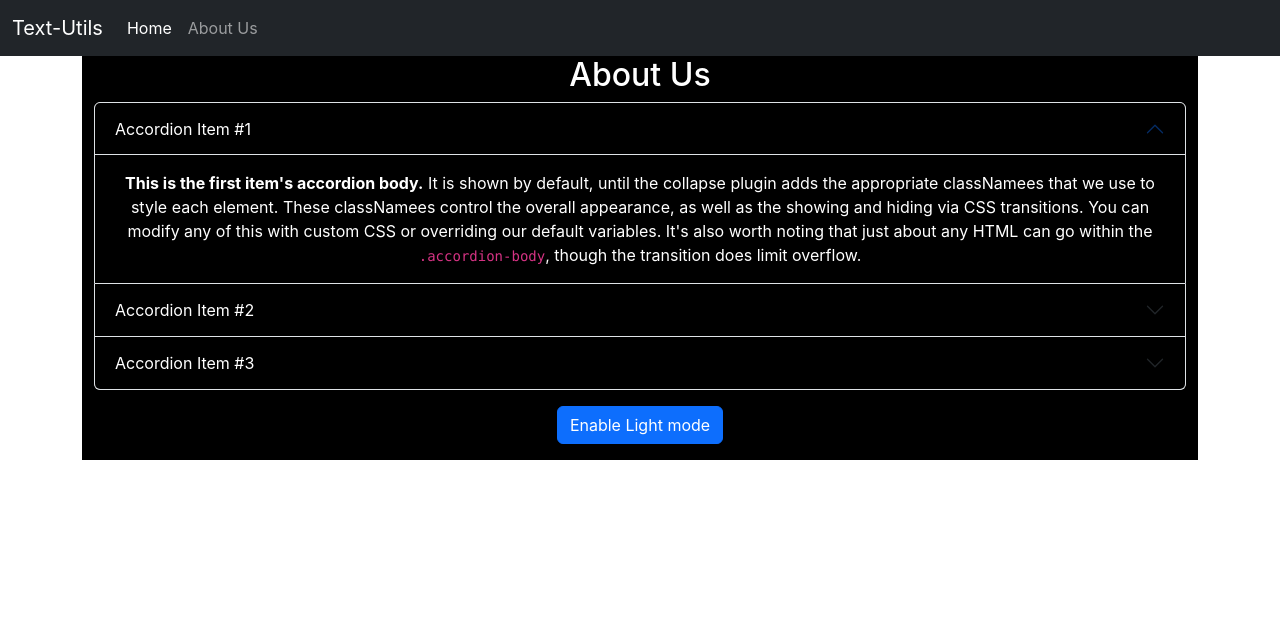
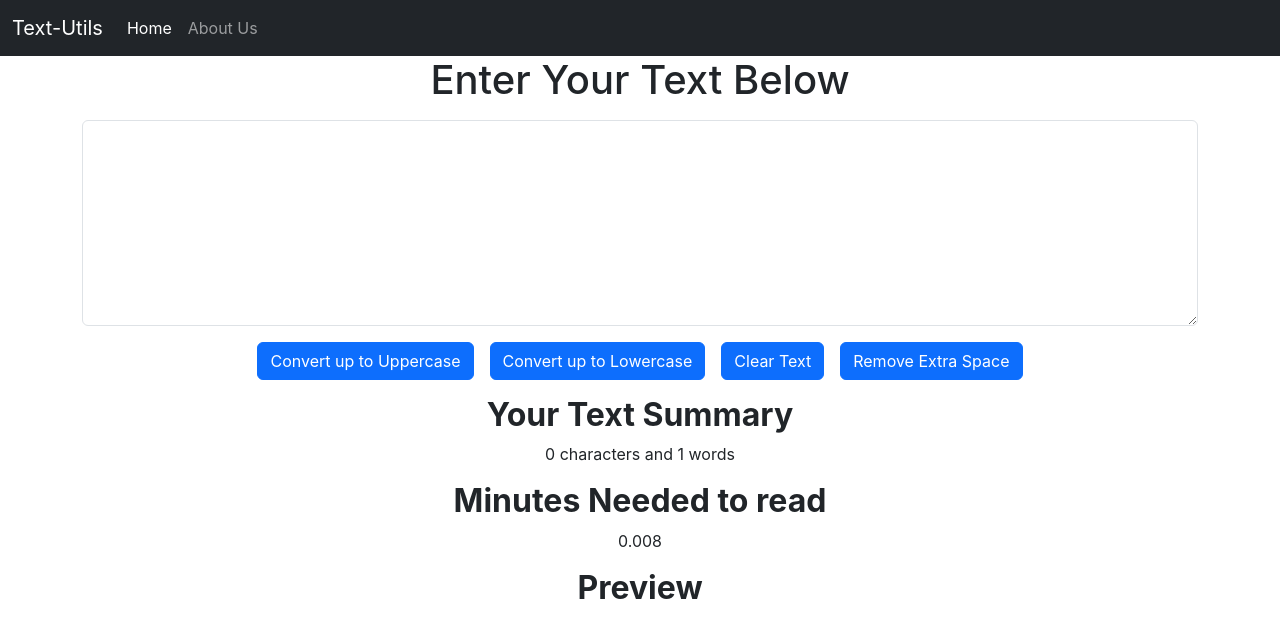
Before and after one commit to TahaAkber/TextUtils, a React (Create React App) app in the folder textutils/my-app/: page / in a window 1280 px wide. Shown: the top 638 px of the page. Built offline with nearby package versions, Linux system fonts and the light colour scheme.

Commit message:
textbar update

```diff
--- a/textutils/my-app/src/App.js
+++ b/textutils/my-app/src/App.js
@@ -7,8 +7,8 @@ function App() {
     <div className="App">
       <Navigationbar title="Text-Utils" about="About Us" />
       <div className="container">
-        {/* <Textform heading="Enter Your Text Below" /> */}
-        <About />
+        <Textform heading="Enter Your Text Below" />
+        {/* <About /> */}
       </div>
     </div>
   );
--- a/textutils/my-app/src/components/Textbar.js
+++ b/textutils/my-app/src/components/Textbar.js
@@ -16,6 +16,10 @@ export default function Textform(props) {
   const handleclear = () => {
     let newtext = "";
     settext(newtext);
+  };
+  const removeextraspaces = () => {
+    let newtext = text.split(/[ ]+/);
+    settext(newtext.join(" "));
   };
   return (
     <div>
@@ -40,6 +44,9 @@ export default function Textform(props) {
       <button className="btn btn-primary mx-2" onClick={handleclear}>
         Clear Text
       </button>
+      <button className="btn btn-primary mx-2" onClick={removeextraspaces}>
+        Remove Extra Space
+      </button>
       <div className="container my-3">
         <h2 className="fw-bold">Your Text Summary</h2>
         <p>
```
